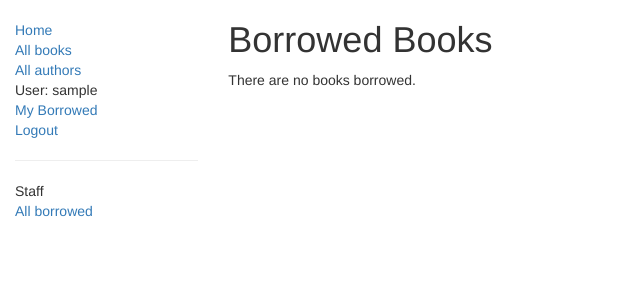
After one commit to Jonnyprior/moz_tutorial, a Django app: page /catalog/mybooks/ in a window 1280 px wide. The commit adds this page. Shown: the top 300 px of the page, without its empty margins (0-640 px from the left). Run offline with Django 3.2, Linux system fonts and the light colour scheme; the visitor is signed in with stand-in values (Sample User, id 1); data that the repository does not hold is empty; some libraries are stand-ins or nearby versions.

Commit message:
Moz Part8 finished. Added users and permission. Unique views depending on user type

```diff
--- a/locallibrary/catalog/admin.py
+++ b/locallibrary/catalog/admin.py
@@ -37,7 +37,7 @@ class BookAdmin(admin.ModelAdmin):
 
 @admin.register(BookInstance)
 class BookInstanceAdmin(admin.ModelAdmin):
-    list_display = ('book', 'status', 'due_back', 'id')
+    list_display = ('book', 'status', 'borrower', 'due_back', 'id')
     list_filter = ('status', 'due_back')
 
     fieldsets = (
@@ -45,6 +45,6 @@ class BookInstanceAdmin(admin.ModelAdmin):
             'fields':('book', 'imprint', 'id')
         }),
         ('Availability', {
-            'fields': ('status', 'due_back')
+            'fields': ('status', 'due_back', 'borrower')
         }),
     )
--- a/locallibrary/catalog/templates/base_generic.html
+++ b/locallibrary/catalog/templates/base_generic.html
@@ -25,6 +25,18 @@
           <li><a href="{% url 'index' %}">Home</a></li>
           <li><a href="{% url 'books' %}">All books</a></li>
           <li><a href="{% url 'authors' %}">All authors</a></li>
+        {% if user.is_authenticated %}
+          <li>User: {{ user.get_username }}</li>
+          <li><a href="{% url 'my-borrowed' %}">My Borrowed</a></li>
+          <li><a href="{% url 'logout'%}?next={{request.path}}">Logout</a></li> <!--Returns user to same page they left -->
+        {% else %}
+          <li><a href="{% url 'login'%}?next={{request.path}}">Login</a></li>
+        {% endif %}
+        <hr>
+        {% if perms.catalog.can_mark_returned %}
+          <li>Staff</li>
+          <li><a href="{% url 'all-borrowed' %}">All borrowed</a></li>
+        {% endif %}
         </ul>
         {% endblock %}
         </div>
--- /dev/null
+++ b/locallibrary/catalog/templates/catalog/bookinstance_list_borrowed_user.html
@@ -0,0 +1,19 @@
+{% extends "base_generic.html" %}
+
+{% block content %}
+  <h1>Borrowed Books</h1>
+
+  {% if bookinstance_list %}
+  <ul>
+
+      {% for bookinst in bookinstance_list %}
+      <li class="{% if bookinst.is_overdue %}text-danger{% endif %}">
+        <a href="{% url 'book-detail' bookinst.book.pk %}">{{bookinst.book.title}}</a> ({{ bookinst.due_back }})
+      </li>
+      {% endfor %}
+    </ul>
+
+    {% else %}
+      <p>There are no books borrowed.</p>
+    {% endif %}
+{% endblock %}
--- a/locallibrary/catalog/urls.py
+++ b/locallibrary/catalog/urls.py
@@ -8,4 +8,6 @@ urlpatterns = [
     path('book/<int:pk>', views.BookDetailView.as_view(), name='book-detail'),
     path('authors/', views.AuthorListView.as_view(), name='authors'),
     path('author/<int:pk>', views.AuthorDetailView.as_view(), name='author-detail'),
+    path('mybooks/', views.LoanedBooksByUserListView.as_view(), name='my-borrowed'),
+    path('borrowed/', views.AllLoanedBooksForStaffView.as_view(), name='all-borrowed'),
 ]
--- a/locallibrary/catalog/views.py
+++ b/locallibrary/catalog/views.py
@@ -1,5 +1,6 @@
 from django.shortcuts import render
 from django.views import generic
+from django.contrib.auth.mixins import LoginRequiredMixin, PermissionRequiredMixin
 from .models import Book, Author, BookInstance, Genre, Language
 
 
@@ -28,6 +29,29 @@ def index(request):
         'num_genres': num_genres, 'books_containing_the': books_containing_the, 'num_visits':num_visits},
     )
 
+class LoanedBooksByUserListView(LoginRequiredMixin, generic.ListView):
+    """
+    Generic class-based view listing books on loan to current username
+    """
+    model = BookInstance
+    template_name = 'catalog/bookinstance_list_borrowed_user.html'
+    paginate_by = 10
+
+    def get_queryset(self):
+        return BookInstance.objects.filter(borrower=self.request.user).filter(status__exact='o').order_by('due_back')
+
+class AllLoanedBooksForStaffView(PermissionRequiredMixin, generic.ListView):
+    """
+    Generic class-based view listing all on loan books- only staff can see
+    """
+    permission_required = 'catalog.can_mark_returned'
+    model = BookInstance
+    template_name = 'catalog/bookinstance_list_all_books.html'
+    paginate_by = 10
+
+    def get_queryset(self):
+        return BookInstance.objects.filter(status__exact='o').order_by('due_back')
+
 class BookListView(generic.ListView):
     model = Book
     paginate_by = 4
```
Also changed, not shown: locallibrary/catalog/models.py (+10 -0 lines), locallibrary/catalog/templates/catalog/bookinstance_list_all_books.html (added, +19 -0 lines).
